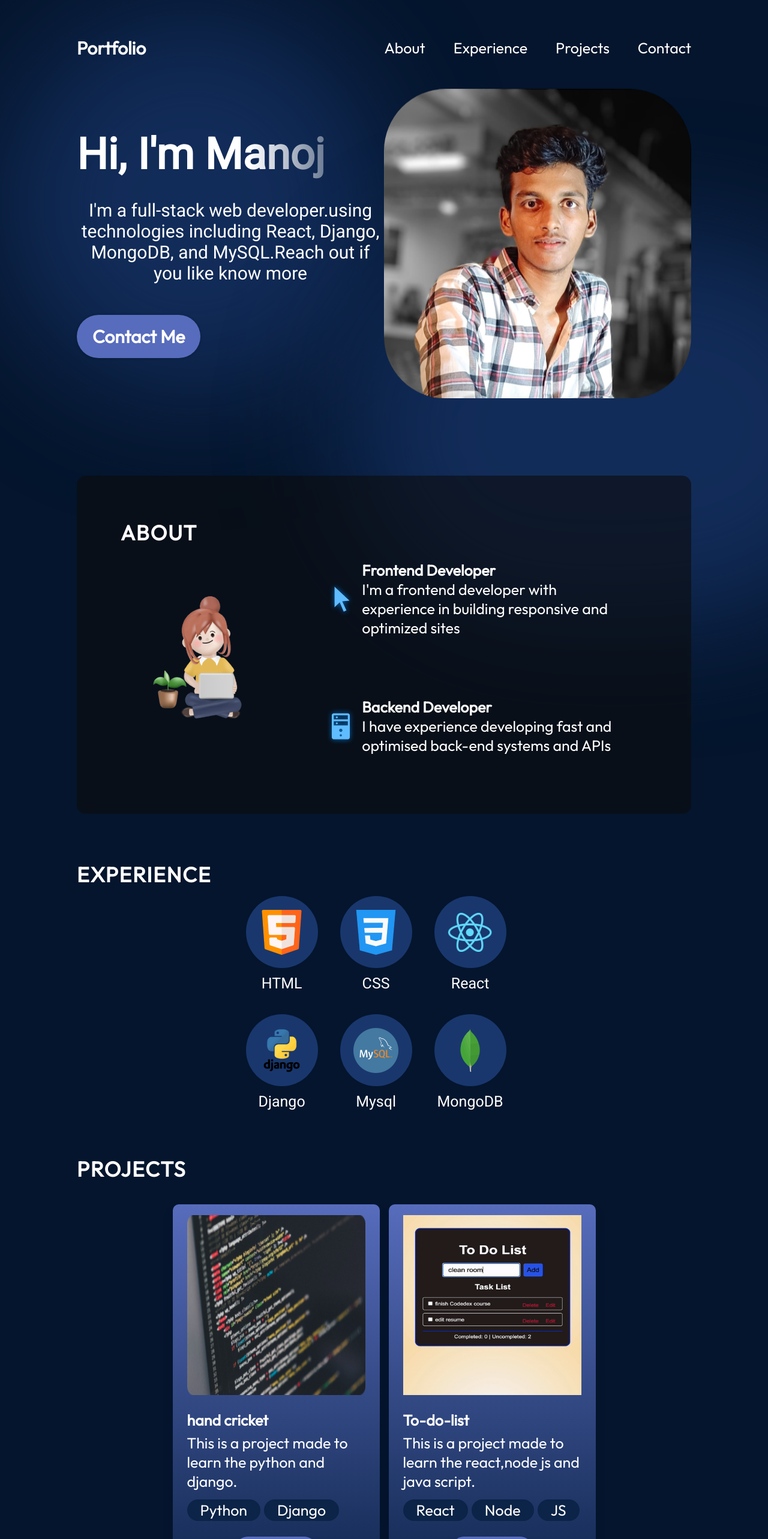
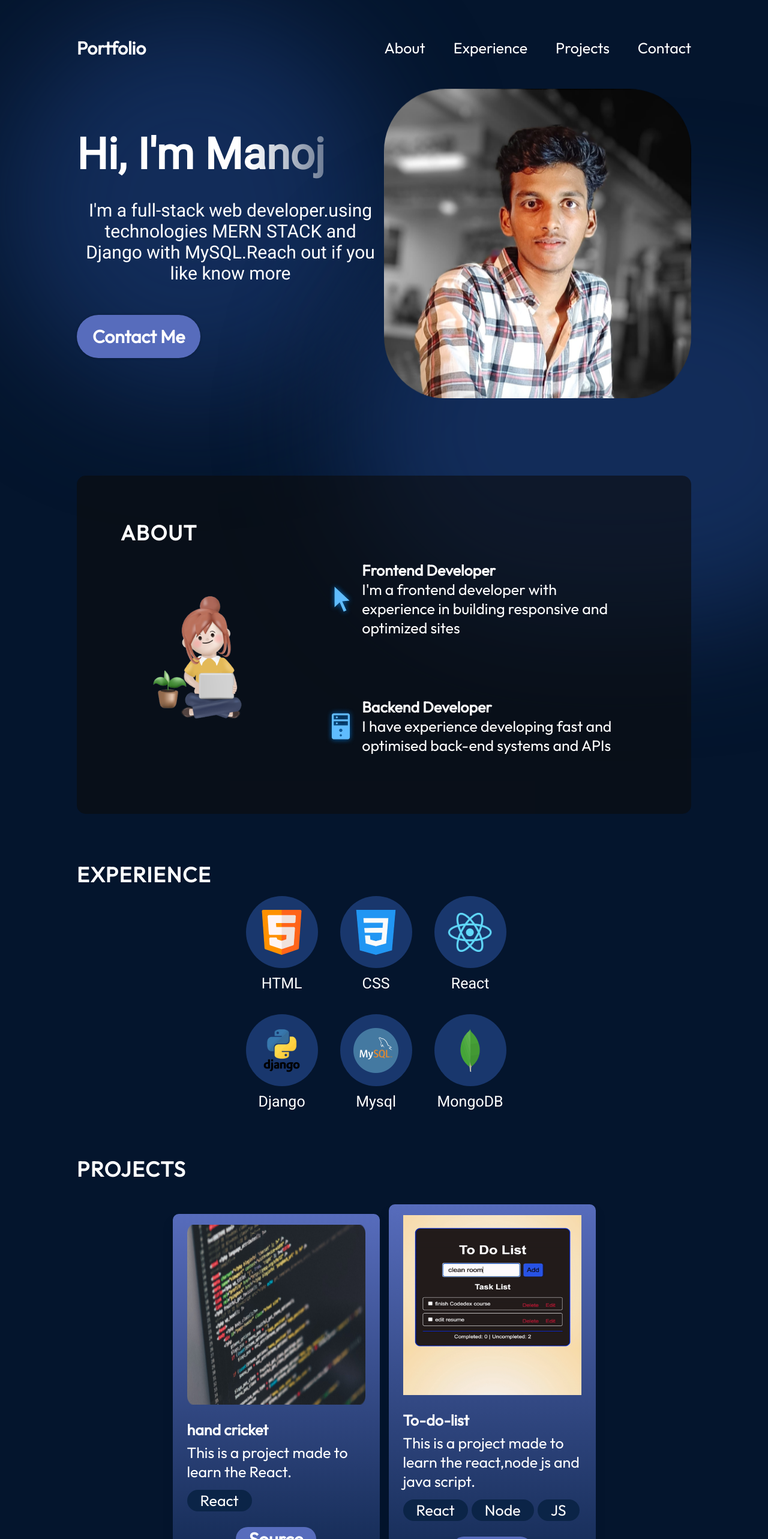
Before and after one commit to ManojYenumula/my-portfolio, a React (Vite) app: page / in a window 1280 px wide. Shown: the top 2566 px of the page at 60% size. Built offline with nearby package versions, Linux system fonts and the light colour scheme.

Commit message:
changes made for pages

```diff
--- a/src/components/Hero/Hero.jsx
+++ b/src/components/Hero/Hero.jsx
@@ -9,9 +9,9 @@ export const Hero = () => {
       <div className={styles.content}>
         <h1 className={styles.title}>Hi, I'm Manoj</h1>
         <p className={styles.description}>
-        I'm a full-stack web developer.using technologies including React, Django, MongoDB, and MySQL.Reach out if you like know more
+        I'm a full-stack web developer.using technologies MERN STACK and Django with MySQL.Reach out if you like know more
         </p>
-        <a href="ymdnnaidu@email.com" className={styles.contactBtn}>
+        <a href="ymdnnaidu@gmail.com" className={styles.contactBtn}>
           Contact Me
         </a>
       </div>
--- a/src/data/projects.json
+++ b/src/data/projects.json
@@ -2,23 +2,23 @@
   {
     "title": "hand cricket",
     "imageSrc": "projects/project.png",
-    "description": "This is a project made to learn the python and django.",
-    "skills": ["Python","Django"],
-    "source": "https://github.com/ManojYenumula/Hand-cricket-using-python.git"
+    "description": "This is a project made to learn the React.",
+    "skills": ["React"],
+    "source": "https://manojyenumula.github.io/hand-cricket-with-userinterface/"
   },
   {
     "title": "To-do-list",
     "imageSrc": "projects/to-do-list.png",
     "description": "This is a project made to learn the react,node js and java script.",
     "skills": ["React", "Node","JS"],
-    "source": "https://github.com/ManojYenumula/To-do-list.git"
+    "source": "https://manojyenumula.github.io/To-do-list/"
   },
   {
     "title": "Traveling-website",
     "imageSrc": "projects/travelling-web.png",
     "description": "This is a project made to learn html and css at begining of full-stack journey.",
     "skills": ["Html", "Css"],
-    "source": "https://github.com/ManojYenumula/Traveling-website.git"
+    "source": "https://manojyenumula.github.io/Traveling-website/"
 
 
   }
--- a/src/main.jsx
+++ b/src/main.jsx
@@ -1,5 +1,6 @@
 import React from "react";
 import ReactDOM from "react-dom/client";
+import { HashRouter } from 'react-router-dom'
 import App from "./App.jsx";
 import "./index.css";
 
@@ -8,6 +9,9 @@ import "@fontsource/roboto";
 
 ReactDOM.createRoot(document.getElementById("root")).render(
   <React.StrictMode>
+    <HashRouter>
     <App />
+    </HashRouter>
+
   </React.StrictMode>
 );
```
